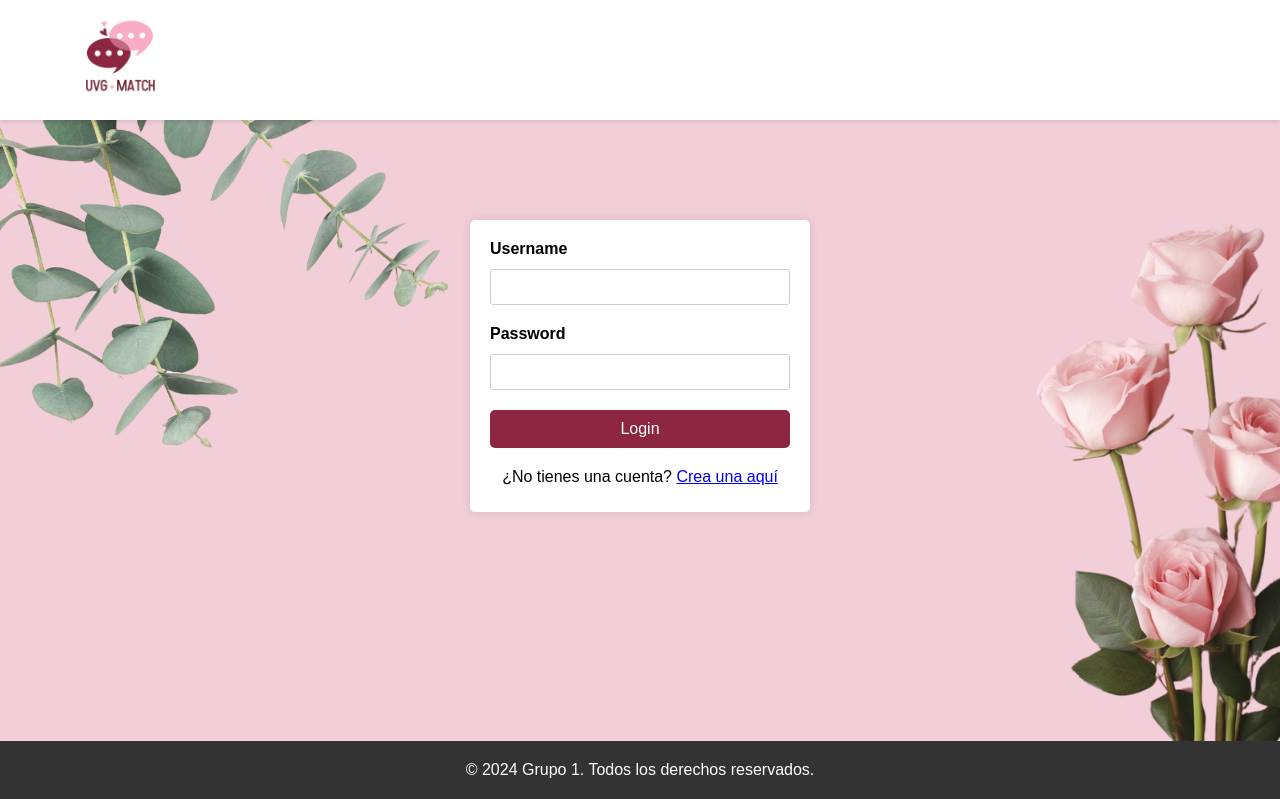
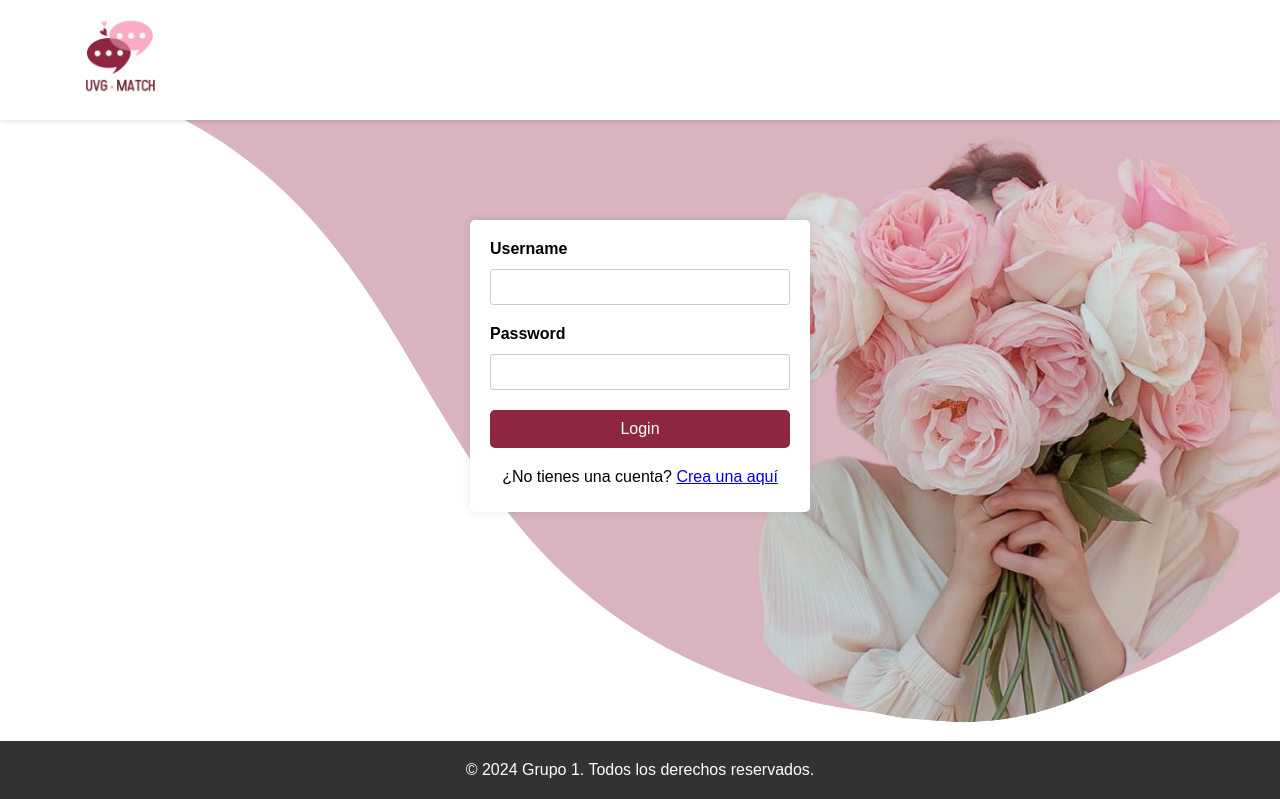
Before and after one commit to cru23110/uvg_match, a Flask app: page /login in a window 1280 px wide. Shown: the part 1-800 px from the top of the page. Run offline with Flask 3, Linux system fonts and the light colour scheme; some libraries are stand-ins or nearby versions.

Commit message:
Change of the logo and frontend of the login updated

```diff
--- a/static/css/login.css
+++ b/static/css/login.css
@@ -13,14 +13,16 @@ html, body {
     flex: 1;
 }
 
+
 .login-page{
-    background-image: url('../img/background_login.png');
-    background-size: cover;
+    background-image: url('../img/background_login2.png');
+    background-size: auto 100%;
     background-repeat: no-repeat;
     background-attachment: fixed;
-    background-position: center;
+    background-position: right;
     background-color: #FFFFFF;
     margin: 0;
+
 }
 
 .login-container {
```
Also changed, not shown: static/img/background_login2.png (added), static/img/uvg_match_PRO.png, static/img/uvg_match_PRO.svg.
